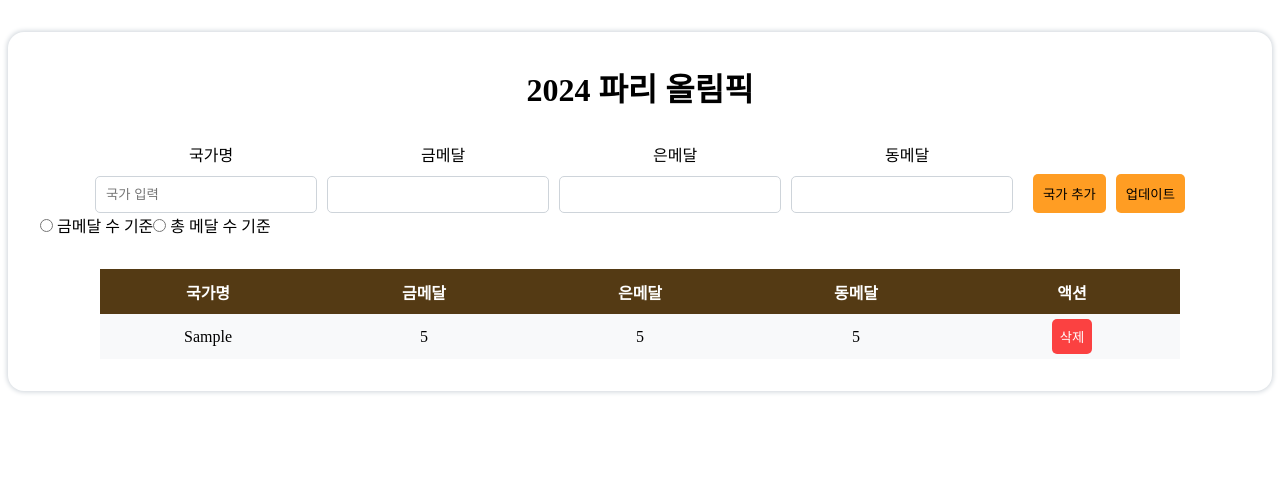
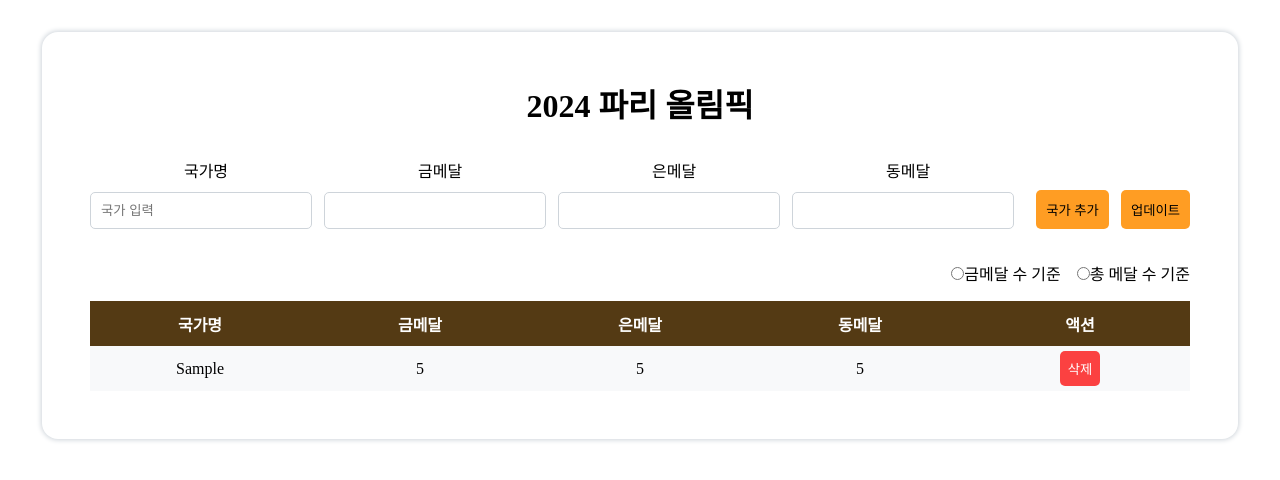
Before and after one commit to parkminjo/Olympic-Medal-Tracker, a React (Vite) app: page / in a window 1280 px wide. Both pictures are taken after typing "Sample", "5", "5", "5" into the empty fields and a click on the button "국가 추가". Shown: the top 480 px of the page. Built offline with nearby package versions, Linux system fonts and the light colour scheme.

Commit message:
오류 수정

```diff
--- a/src/App.css
+++ b/src/App.css
@@ -1,8 +1,8 @@
 .container {
-  width: 1200px;
+  width: 1100px;
   height: 100%;
   margin: 2rem auto 1rem auto;
-  padding: 2rem;
+  padding: 3rem;
   background-color: white;
   box-shadow: 0 0 5px 1px #ced4da;
   border-radius: 1rem;
@@ -28,7 +28,7 @@ form {
   width: 100%;
   text-align: center;
   display: flex;
-  justify-content: center;
+  justify-content: space-between;
   align-items: end;
 }
 
@@ -57,7 +57,11 @@ form > button:hover {
   opacity: 80%;
 }
 
-.medalList {
+p {
+  margin-top: 1rem;
+}
+
+.medal-list {
   border-radius: 10px;
 }
 
@@ -65,7 +69,7 @@ table {
   display: flex;
   flex-direction: column;
   align-items: center;
-  margin-top: 2rem;
+  margin-top: 1rem;
   border-collapse: collapse;
   border-style: hidden;
 }
@@ -84,7 +88,7 @@ tbody tr:nth-child(2n-1) {
 
 th,
 td {
-  width: 216px;
+  width: 220px;
   height: 45px;
   text-align: center;
   border: none;
@@ -106,3 +110,14 @@ td > button {
 td > button:hover {
   opacity: 80%;
 }
+
+.radio-button {
+  display: flex;
+  align-items: center;
+  justify-content: right;
+  margin-top: 2rem;
+}
+
+.radio-button > input {
+  margin-left: 1rem;
+}
--- a/src/components/Main.jsx
+++ b/src/components/Main.jsx
@@ -1,33 +1,36 @@
-import React, { useState } from "react";
+import React, { useState, useEffect } from "react";
 import MedalForm from "./MedalForm";
 import MedalList from "./MedalList";
 import RadioButton from "./RadioButton";
 
 const Main = () => {
-  const [medalList, setMedalList] = useState([]);
-  const [titleList, setTitleList] = useState([]);
+  const [medalList, setMedalList] = useState(
+    JSON.parse(localStorage.getItem("medalList")) || []
+  );
+
+  // medalist 로컬 스토리지에 저장
+  useEffect(() => {
+    localStorage.setItem("medalList", JSON.stringify(medalList));
+  }, [medalList]);
+
+  const check = medalList.length <= 0;
 
   return (
     <main>
-      <MedalForm
-        medalList={medalList}
-        setMedalList={setMedalList}
-        setTitleList={setTitleList}
-      ></MedalForm>
-
+      <MedalForm medalList={medalList} setMedalList={setMedalList}></MedalForm>
       <RadioButton
         medalList={medalList}
         setMedalList={setMedalList}
       ></RadioButton>
-
-      <div className="medalList">
-        <MedalList
-          medalList={medalList}
-          setMedalList={setMedalList}
-          titleList={titleList}
-          setTitleList={setTitleList}
-        ></MedalList>
-      </div>
+      {check && <p>아직 추적된 국가가 없습니다. 메달을 추적하세요!</p>}
+      {check || (
+        <div className="medal-list">
+          <MedalList
+            medalList={medalList}
+            setMedalList={setMedalList}
+          ></MedalList>
+        </div>
+      )}
     </main>
   );
 };
--- a/src/components/MedalForm.jsx
+++ b/src/components/MedalForm.jsx
@@ -1,6 +1,6 @@
 import React, { useState } from "react";
 
-const MedalForm = ({ medalList, setMedalList, setTitleList }) => {
+const MedalForm = ({ medalList, setMedalList }) => {
   const [newCountry, setNewCountry] = useState("");
   const [goldMedal, setGoldMedal] = useState("");
   const [silverMedal, setSilverMedal] = useState("");
@@ -56,10 +56,6 @@ const MedalForm = ({ medalList, setMedalList, setTitleList }) => {
       return;
     }
 
-    // 메달 리스트 표 제목 state 변환
-    const title = ["국가명", "금메달", "은메달", "동메달", "액션"];
-    setTitleList(title);
-
     // medalList state 변환
     const newMedalList = [
       ...medalList,
@@ -89,7 +85,6 @@ const MedalForm = ({ medalList, setMedalList, setTitleList }) => {
 
     if (checkNull === false) {
       alert("등록되지 않은 나라입니다.");
-      reset();
       return;
     }
 
@@ -114,6 +109,7 @@ const MedalForm = ({ medalList, setMedalList, setTitleList }) => {
         return b.goldMedalCount - a.goldMedalCount;
       })
     );
+
     reset();
   };
 
--- a/src/components/MedalList.jsx
+++ b/src/components/MedalList.jsx
@@ -1,15 +1,13 @@
-import React, { useState } from "react";
+import React from "react";
 import uuid from "react-uuid";
 
-const MedalList = ({ medalList, setMedalList, titleList, setTitleList }) => {
+const MedalList = ({ medalList, setMedalList }) => {
   // 클릭한 나라 메달 리스트 삭제
   const deleteMedalList = (clickedCountry) => {
     const filteredList = medalList.filter((country) => {
       return country.countryName !== clickedCountry;
     });
     setMedalList(filteredList);
-
-    if (filteredList.length === 0) setTitleList([]);
   };
 
   // 메달 리스트 UI
@@ -17,9 +15,11 @@ const MedalList = ({ medalList, setMedalList, titleList, setTitleList }) => {
     <table>
       <thead>
         <tr>
-          {titleList.map((title) => {
-            return <th key={uuid()}>{title}</th>;
-          })}
+          <th>국가명</th>
+          <th>금메달</th>
+          <th>은메달</th>
+          <th>동메달</th>
+          <th>액션</th>
         </tr>
       </thead>
 
--- a/src/components/RadioButton.jsx
+++ b/src/components/RadioButton.jsx
@@ -1,4 +1,4 @@
-import React, { useState } from "react";
+import React from "react";
 
 const RadioButton = ({ medalList, setMedalList }) => {
   // 금메달 기준
@@ -30,16 +30,23 @@ const RadioButton = ({ medalList, setMedalList }) => {
 
   // Radio 버튼 UI
   return (
-    <div>
-      <input type="radio" name="sorting" value={1} onClick={goldMedalLank} />{" "}
-      금메달 수 기준
+    <div className="radio-button">
       <input
         type="radio"
         name="sorting"
+        id="gold"
+        value={1}
+        onClick={goldMedalLank}
+      />{" "}
+      <label htmlFor="gold">금메달 수 기준</label>
+      <input
+        type="radio"
+        name="sorting"
+        id="total"
         value={2}
         onClick={totalMedalLank}
       />{" "}
-      총 메달 수 기준
+      <label htmlFor="total">총 메달 수 기준</label>
     </div>
   );
 };
```
